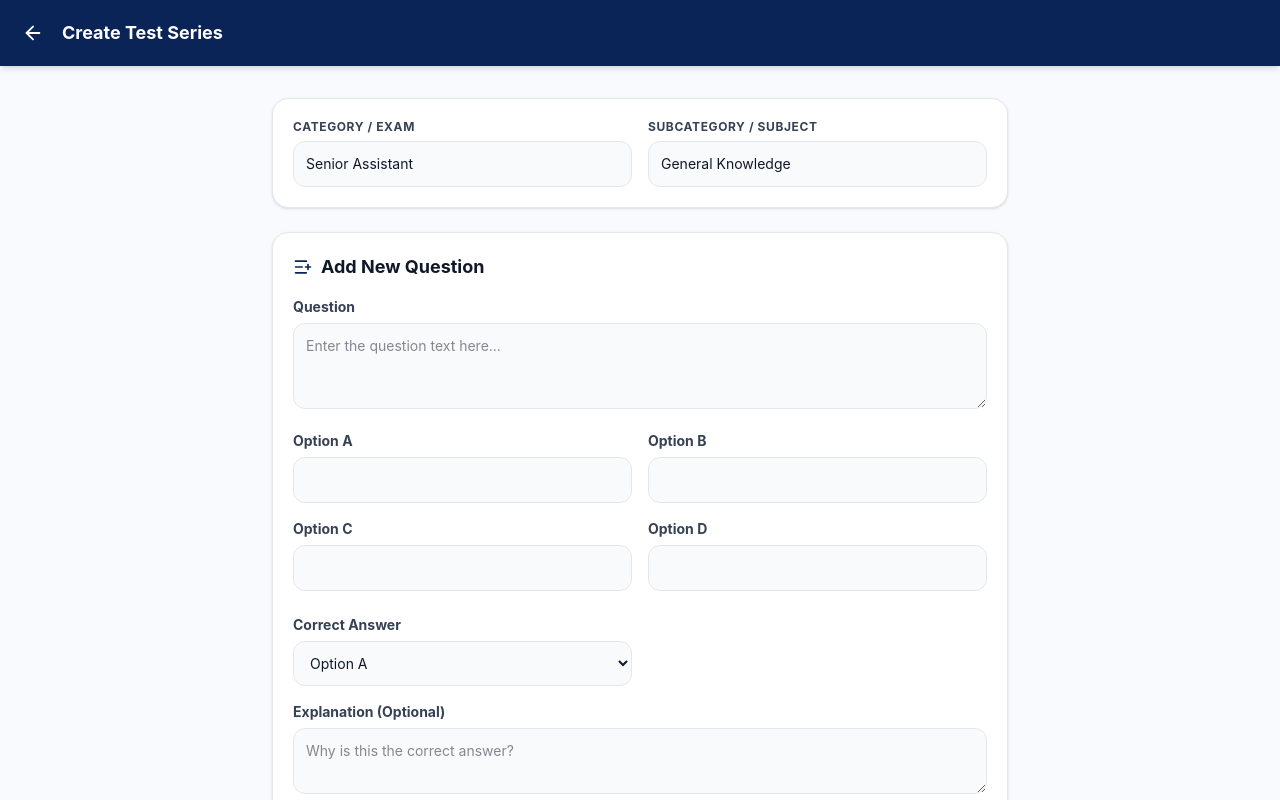
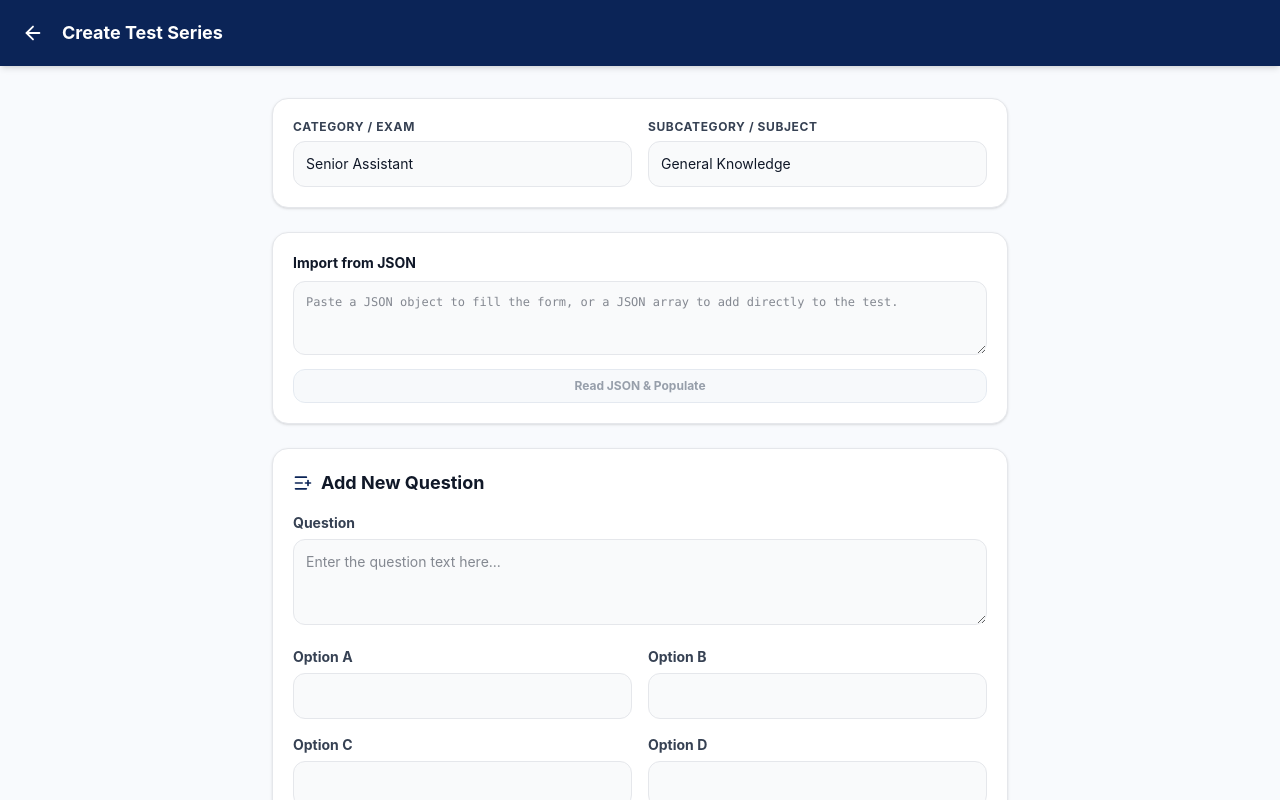
Before and after one commit to vishalkumarx/prepbuddy-web, a React (Vite) app: page /admin/create-test in a window 1280 px wide. Shown: the top 800 px of the page. Built offline with nearby package versions, Linux system fonts and the light colour scheme.

Commit message:
Add JSON import to CreateTestSeries

```diff
--- a/src/components/CreateTestSeries.jsx
+++ b/src/components/CreateTestSeries.jsx
@@ -19,6 +19,7 @@ export default function CreateTestSeries() {
 
   const [questionsList, setQuestionsList] = useState([]);
   const [isUploading, setIsUploading] = useState(false);
+  const [jsonImportText, setJsonImportText] = useState('');
 
   const handleAddQuestion = (e) => {
     e.preventDefault();
@@ -52,6 +53,48 @@ export default function CreateTestSeries() {
     setOptionD('');
     setAnswer('A');
     setExplanation('');
+  };
+
+  const handleImportJson = () => {
+    if (!jsonImportText.trim()) return;
+    try {
+      let data = JSON.parse(jsonImportText);
+      if (Array.isArray(data)) {
+        const formatted = data.map(q => {
+          const opts = Array.isArray(q.options) ? q.options : [q.optionA, q.optionB, q.optionC, q.optionD].filter(Boolean);
+          return {
+            question: q.question || q.q || '',
+            options: opts,
+            answer: q.answer || q.correct_answer || opts[0] || '',
+            explanation: q.explanation || q.desc || '',
+            category: q.category || category,
+            subcategory: q.subcategory || subcategory
+          };
+        });
+        setQuestionsList([...questionsList, ...formatted]);
+        alert(`Successfully added ${formatted.length} questions to the test!`);
+      } else {
+        // Single object
+        setQuestion(data.question || data.q || '');
+        const opts = Array.isArray(data.options) ? data.options : [data.optionA, data.optionB, data.optionC, data.optionD];
+        if (opts[0]) setOptionA(opts[0]);
+        if (opts[1]) setOptionB(opts[1]);
+        if (opts[2]) setOptionC(opts[2]);
+        if (opts[3]) setOptionD(opts[3]);
+
+        let ans = data.answer || data.correct_answer || opts[0];
+        if (ans === opts[0]) setAnswer('A');
+        else if (ans === opts[1]) setAnswer('B');
+        else if (ans === opts[2]) setAnswer('C');
+        else if (ans === opts[3]) setAnswer('D');
+
+        setExplanation(data.explanation || data.desc || '');
+        alert('Fields populated from JSON!');
+      }
+      setJsonImportText('');
+    } catch (err) {
+      alert('Invalid JSON format!');
+    }
   };
 
   const handleUpload = async () => {
@@ -111,6 +154,25 @@ export default function CreateTestSeries() {
               className="w-full bg-gray-50 border border-gray-200 rounded-xl p-3 text-sm focus:outline-none focus:ring-2 focus:ring-primary focus:bg-white"
             />
           </div>
+        </div>
+
+        {/* JSON Import Feature */}
+        <div className="bg-white p-5 rounded-2xl border border-gray-200 shadow-sm">
+          <h2 className="text-sm font-bold text-gray-900 mb-2">Import from JSON</h2>
+          <textarea
+            value={jsonImportText}
+            onChange={(e) => setJsonImportText(e.target.value)}
+            rows={3}
+            placeholder='Paste a JSON object to fill the form, or a JSON array to add directly to the test.'
+            className="w-full bg-gray-50 border border-gray-200 rounded-xl p-3 text-xs font-mono focus:outline-none focus:ring-2 focus:ring-primary focus:bg-white resize-y"
+          />
+          <button
+            onClick={handleImportJson}
+            disabled={!jsonImportText.trim()}
+            className="w-full mt-2 bg-slate-100 hover:bg-slate-200 text-slate-700 font-bold py-2 rounded-xl text-xs transition-colors border border-slate-300 disabled:opacity-50"
+          >
+            Read JSON & Populate
+          </button>
         </div>
 
         {/* Add Question Form */}
```
